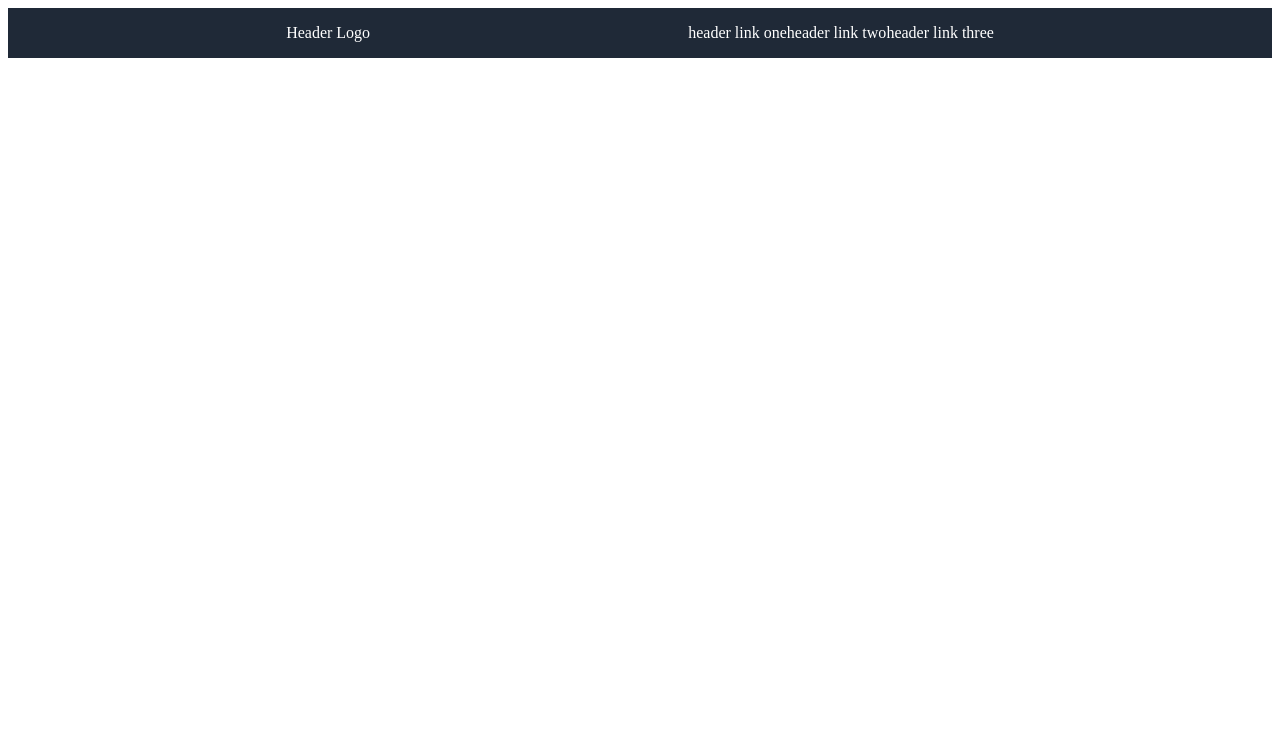
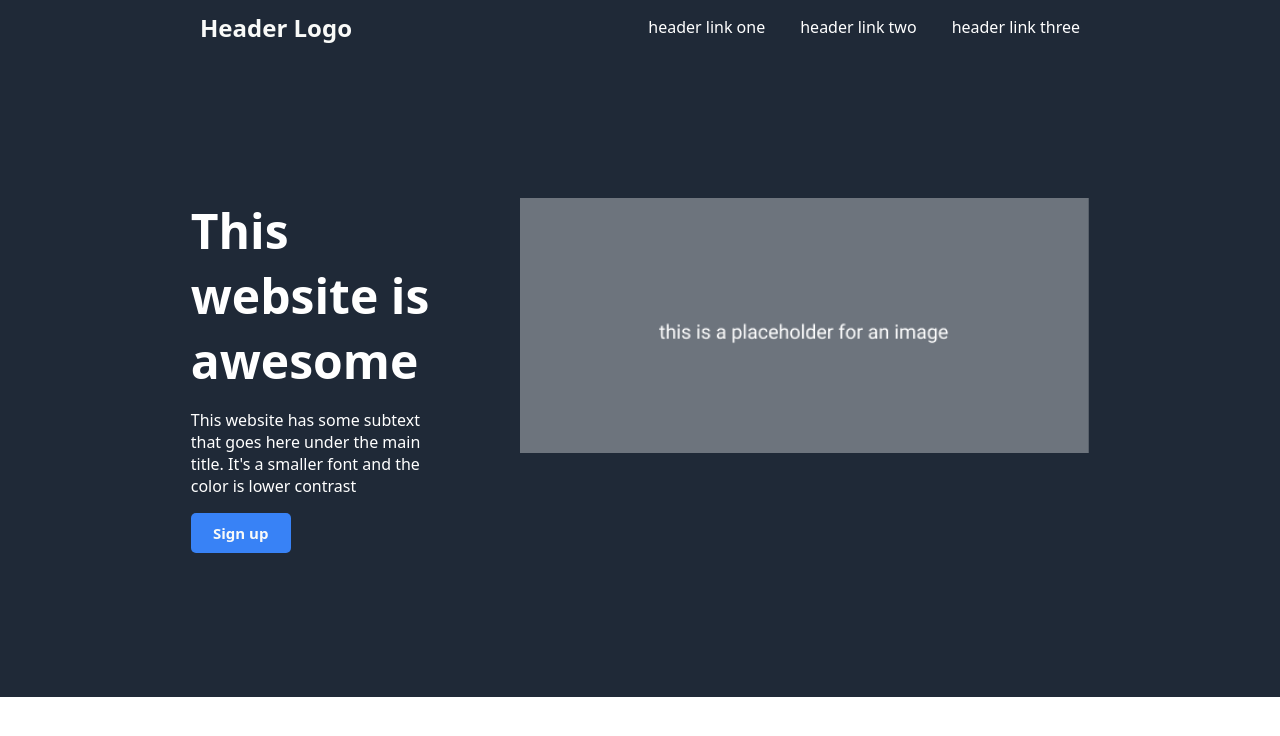
Before and after one commit to blukage-15/landing-page, a plain HTML site: page index.html in a window 1280 px wide. Drawn offline with Linux system fonts and the light colour scheme.

Commit message:
Dark background(part 1) is done

```diff
--- a/index.html
+++ b/index.html
@@ -6,15 +6,25 @@
     <title>Landing page</title>
     <link rel="stylesheet" href="./styles.css">
 </head>
-<body>
+<body style="margin: 0%;">
     <div class="topcontiner">
         <div id="header">
-            <div class="headerlogo">Header Logo</div>
-            <ul class="headerlogo">
+            <div class="headerlogo"><strong>Header Logo</strong></div>
+            <ul >
                 <li>header link one</li>
                 <li>header link two</li>
                 <li>header link three</li>
             </ul>
+        </div>
+        <div style="display: flex; margin: 144px 0; gap: 75px;">
+            <div class="hero">
+                <h1 class="main">This website is awesome</h1>
+                <p>This website has some subtext that goes here under the
+                    main title. It's a smaller font and the color is lower
+                    contrast</p>
+                <button class="signup">Sign up</button>
+            </div>
+            <img src="./images/main.png" alt="just an image" class="photo">
         </div>
     </div>
     <div></div>
--- a/styles.css
+++ b/styles.css
@@ -1,3 +1,6 @@
+*{
+    font-family: system-ui, -apple-system, BlinkMacSystemFont, 'Segoe UI', Roboto, Oxygen, Ubuntu, Cantarell, 'Open Sans', 'Helvetica Neue', sans-serif;
+}
 .topcontiner{
     display: flex;
     justify-content: center;
@@ -6,21 +9,51 @@
     color: white;
     flex-wrap: wrap;
     margin: 0;
+    padding: 0 200px;
 }
 ul{
     list-style-type: none;
     display: flex;
     justify-content: space-between;
-    margin-right: auto;
+    gap: 35px;
 
 }
 #header{
     display: flex;
-    flex-wrap: wrap;
+    /* flex-wrap: wrap; */
     justify-content: space-between;
     align-items: center;
-    flex: auto;
+    flex: 1;
 }
 .headerlogo{
-    margin-left: auto;
+    color: #f9faf8;
+    font-size: 24px;
 }
+.signup{
+    background-color: #3882f6;
+    color: #f9faf8;
+    border: 0cm;
+    border-radius: 5px;
+    align-items: center;
+    font-size: 15px;
+    font-weight: 600;
+    height: 40px;
+    width: 100px;
+}
+.hero{
+    display: flex;
+    flex-direction: column;
+    flex-wrap: wrap;
+    .main{
+        font-size: 48px;
+        font-weight: extra-bold;
+        flex-wrap: wrap;
+        margin: 0;
+    }
+
+}
+.photo{
+    flex-shrink: 1;
+    width: 596px;
+    height: 255px;
+}
```
Also changed, not shown: images/main.png (added).
